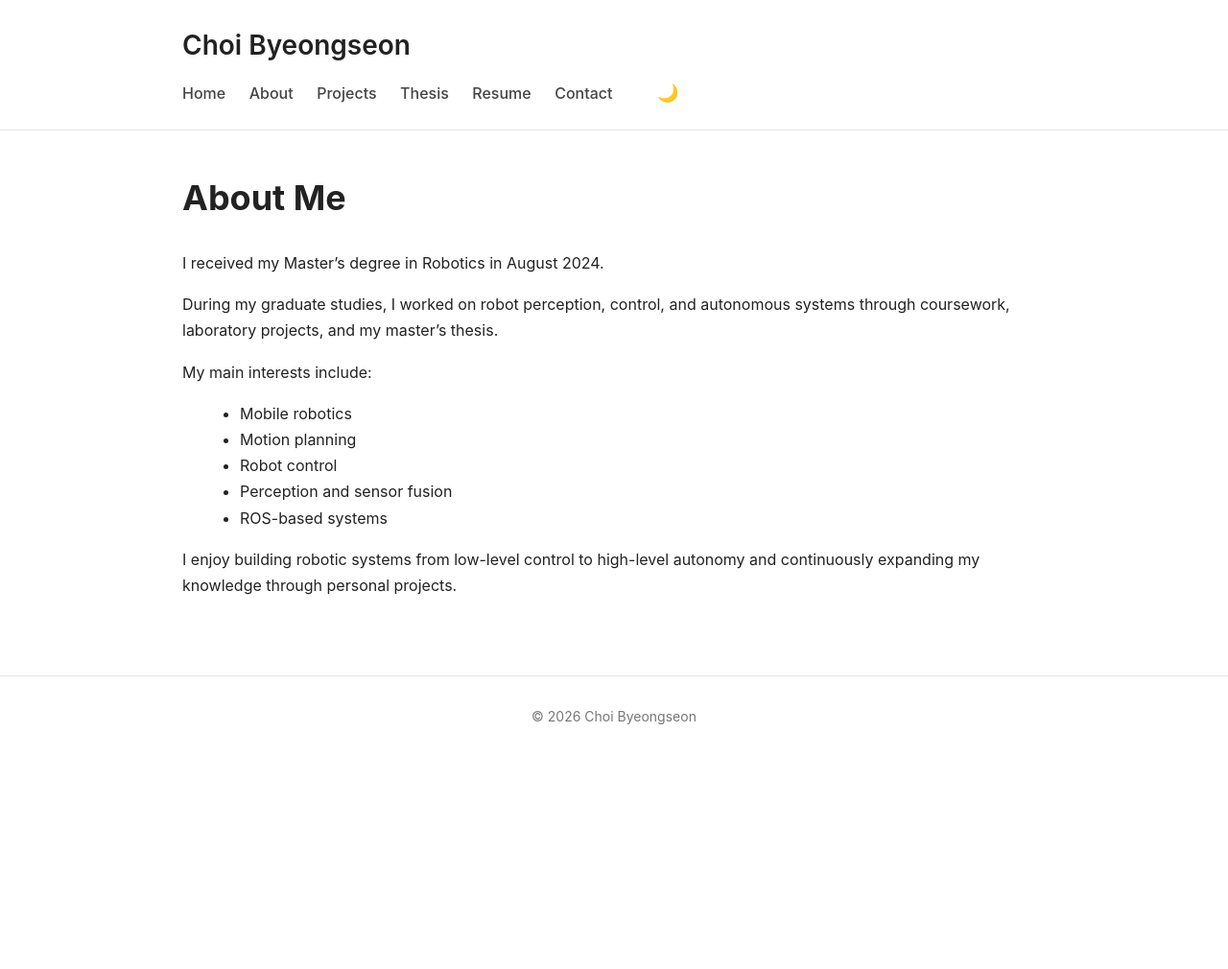
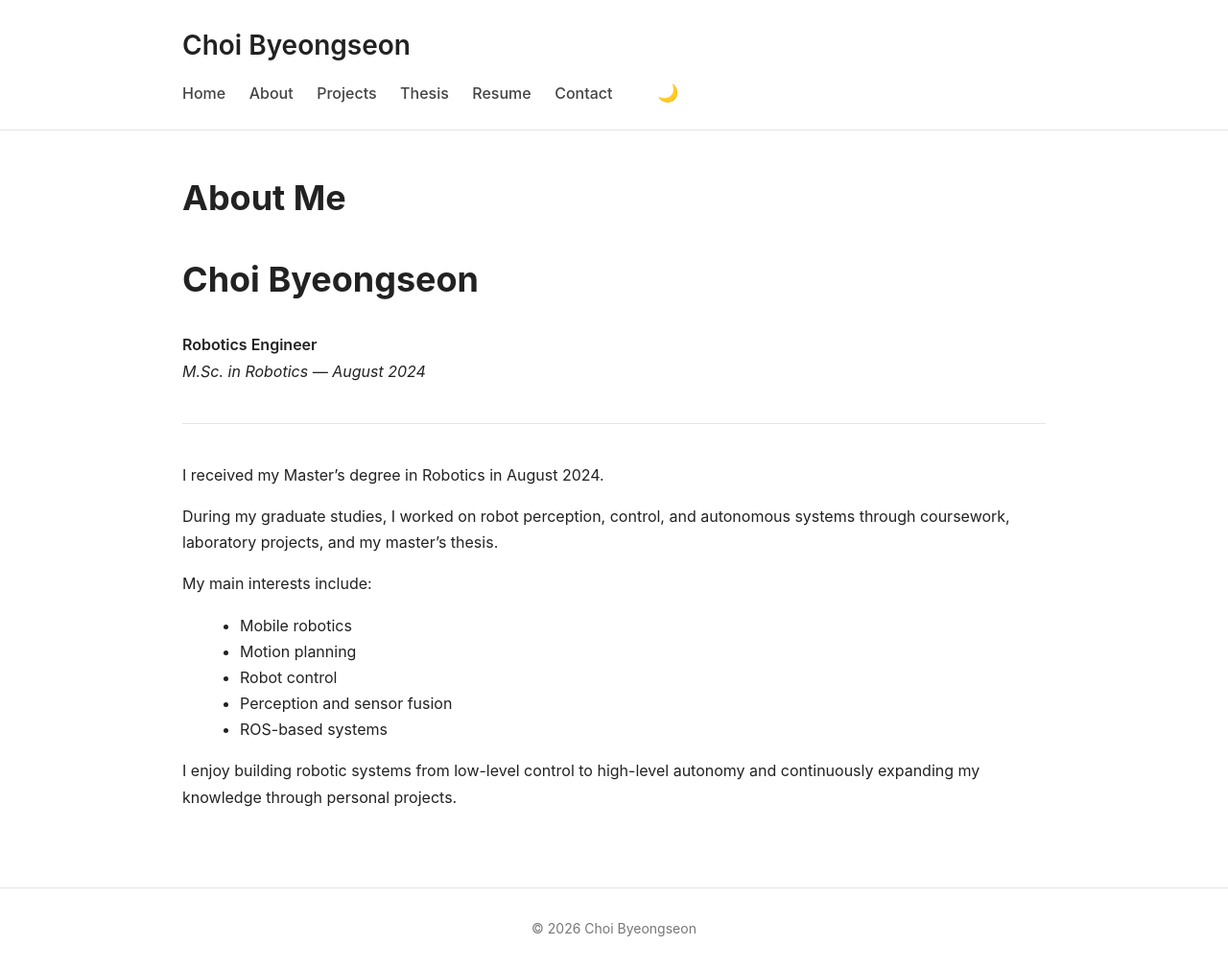
Before and after one commit to SUN1031/SUN1031.github.io, a Jekyll site: the page built from about.md, in a window 1280 px wide. Shown: the whole page at 96% size. Built offline with Jekyll 4.4.1, drawn with Linux system fonts in a browser that asks for light colours; before the commit the page ends 900 px from its top, so only the background shows below that.

Commit message:
Update about.md

```diff
--- a/about.md
+++ b/about.md
@@ -4,6 +4,13 @@ title: About
 ---
 
 # About Me
+
+# Choi Byeongseon
+
+**Robotics Engineer**
+*M.Sc. in Robotics — August 2024*
+
+---
 
 I received my Master’s degree in Robotics in August 2024.
 
```
